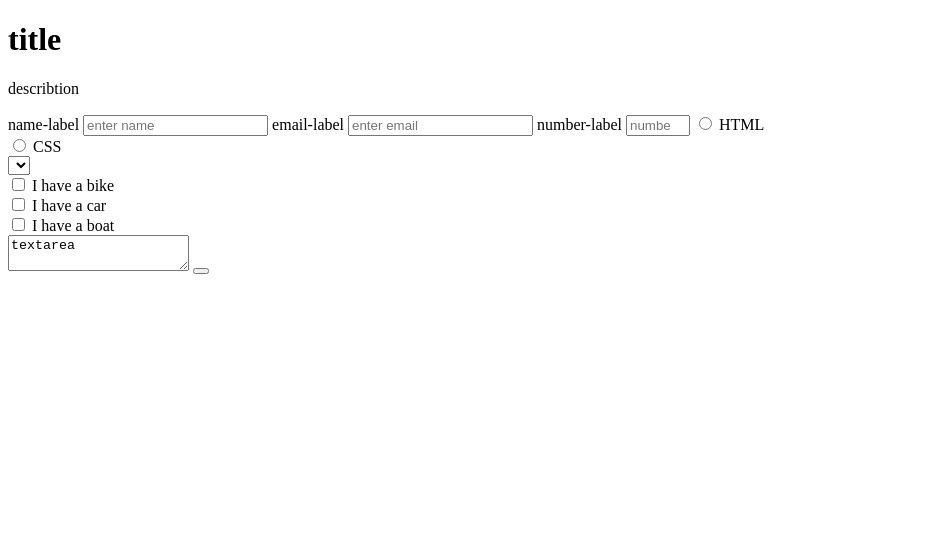
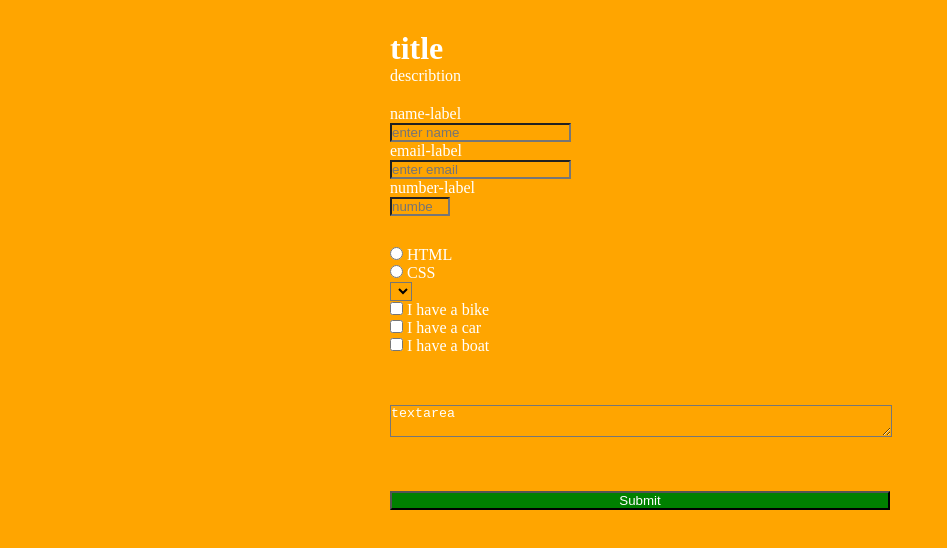
Before and after one commit to Lul-Abdifan/Microverse-trial1, a plain HTML site: page index.html in a window 1280 px wide. Shown: the whole page, without its empty margins (0-947 px from the left). Drawn offline with Linux system fonts and the light colour scheme.

Commit message:
I changed some html code and added its cssPart

```diff
--- a/css/style.css
+++ b/css/style.css
@@ -0,0 +1,35 @@
+*
+{
+    padding:0px;
+    margin:0px auto;
+    background-color: orange;
+}
+body
+{
+width:500px;
+margin:30px auto;
+color:white;
+}
+form
+{
+margin:20px auto;
+
+
+}
+.input,
+textarea
+{
+    margin:50px auto;
+    width:100%;
+      color:white;
+}
+.middle-div
+{
+    margin-top:30px;
+}
+.div-Button
+{
+    width:100%;
+    color:white;
+    background-color:green;
+}
--- a/index.html
+++ b/index.html
@@ -3,7 +3,7 @@
   <head>
     <meta charset="UTF-8">
     <title>Fork Me! FCC: Test Suite Template</title>
-    <link rel="stylesheet" href="css/style.css">
+    <link rel="stylesheet" href="/css/style.css">
 
   </head>
 
@@ -22,19 +22,23 @@
     - The freeCodeCamp Team
 
     -->
+         <header>
       <h1 id="title">title</h1>
       <p id="description">describtion</p>
+         </header>
       <form  id="survey-form">
 
 
-        <label for="name" id="name-label" >name-label</label>
-        <input type="text" id="name" required placeholder="enter name" />
-        <label for="email" id="email-label" >email-label</label>
+        <label for="name" id="name-label" >name-label</label><br>
+        <input type="text" id="name" required placeholder="enter name" /><br>
+        <label for="email" id="email-label" >email-label</label><br>
 
-        <input type="email" id="email" required  placeholder="enter email"/>
-        <label for="number" id="number-label"  placeholder="enter number between 0 and 100">number-label</label>
+        <input type="email" id="email" required  placeholder="enter email"/><br>
+        <label for="number" id="number-label"  placeholder="enter number between 0 and 100">number-label</label> <br>
 
-        <input type="number" id="number" min="0" max="100"  placeholder="number">
+        <input type="number" id="number" min="0" max="100"  placeholder="number"><br>
+
+        <div class="middle-div">
 
         <input type="radio" id="html" name="fav_language" value="HTML">
         <label for="html">HTML</label><br>
@@ -55,9 +59,11 @@
           <input type="checkbox" id="vehicle3" name="vehicle3" value="Boat">
           <label for="vehicle3"> I have a boat</label><br>
         </div>
-
+      </div>
         <textarea>textarea</textarea>
-        <button id="submit"></button>
+        <div class="footer">
+  <input type="submit" class="div-Button" value="Submit">
+         </div>
       </form>
     <script  src="js/index.js"></script>
   </body>
```
